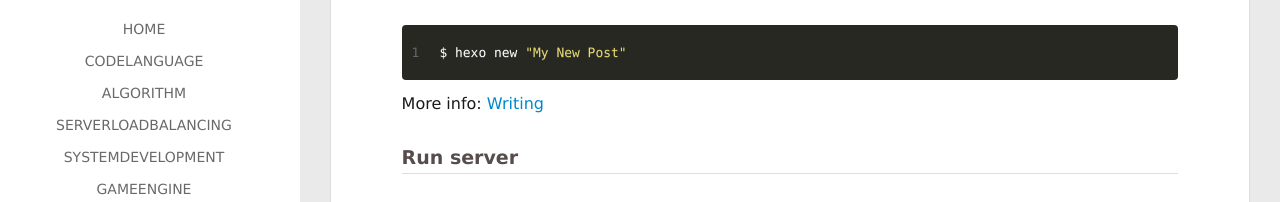
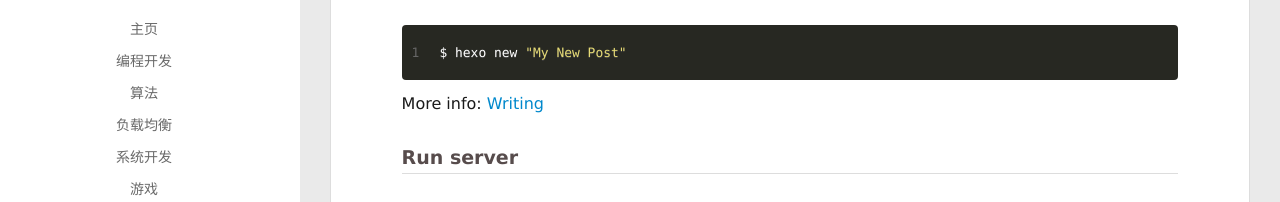
Before and after one commit to xin-zhai/xin-zhai.github.io, a plain HTML site: page 2019/12/30/hello-world/index.html in a window 1280 px wide. Shown: the part 327-529 px from the top of the page. Drawn offline with nearby package versions, Linux system fonts and the light colour scheme; some packages are replaced by stand-ins of ours; files that its build step writes are made by us from their sources; no server answers; a script that the page names is missing.

Commit message:
Site updated: 2020-01-04 19:09:23

```diff
--- a/2019/12/30/hello-world/index.html
+++ b/2019/12/30/hello-world/index.html
@@ -84,17 +84,17 @@ var _hmt = _hmt || [];
 		<nav class="header-menu">
 			<ul>
 
-				<li><a href="https://xin-zhai.github.io/">Home</a></li>
+				<li><a href="https://xin-zhai.github.io/">主页</a></li>
 
-				<li><a href="/xin-zhai.github.io/categories/CodeLanguage">CodeLanguage</a></li>
+				<li><a href="/xin-zhai.github.io/categories/%E7%BC%96%E7%A8%8B%E5%BC%80%E5%8F%91">编程开发</a></li>
 
-				<li><a href="/xin-zhai.github.io/categories/Algorithm">Algorithm</a></li>
+				<li><a href="/xin-zhai.github.io/categories/%E7%AE%97%E6%B3%95">算法</a></li>
 
-				<li><a href="/xin-zhai.github.io/categories/ServerLoadBalancing">ServerLoadBalancing</a></li>
+				<li><a href="/xin-zhai.github.io/categories/%E8%B4%9F%E8%BD%BD%E5%9D%87%E8%A1%A1">负载均衡</a></li>
 
-				<li><a href="/xin-zhai.github.io/categories/SystemDevelopment">SystemDevelopment</a></li>
+				<li><a href="/xin-zhai.github.io/categories/%E7%B3%BB%E7%BB%9F%E5%BC%80%E5%8F%91">系统开发</a></li>
 
-				<li><a href="/xin-zhai.github.io/categories/GameEngine">GameEngine</a></li>
+				<li><a href="/xin-zhai.github.io/categories/%E6%B8%B8%E6%88%8F">游戏</a></li>
 
 			</ul>
 		</nav>
@@ -180,17 +180,17 @@ var _hmt = _hmt || [];
 				<ul style="width: 70%">
 
 
-					<li style="width: 16.666666666666668%"><a href="https://xin-zhai.github.io/">Home</a></li>
+					<li style="width: 16.666666666666668%"><a href="https://xin-zhai.github.io/">主页</a></li>
 
-					<li style="width: 16.666666666666668%"><a href="/xin-zhai.github.io/categories/CodeLanguage">CodeLanguage</a></li>
+					<li style="width: 16.666666666666668%"><a href="/xin-zhai.github.io/categories/%E7%BC%96%E7%A8%8B%E5%BC%80%E5%8F%91">编程开发</a></li>
 
-					<li style="width: 16.666666666666668%"><a href="/xin-zhai.github.io/categories/Algorithm">Algorithm</a></li>
+					<li style="width: 16.666666666666668%"><a href="/xin-zhai.github.io/categories/%E7%AE%97%E6%B3%95">算法</a></li>
 
-					<li style="width: 16.666666666666668%"><a href="/xin-zhai.github.io/categories/ServerLoadBalancing">ServerLoadBalancing</a></li>
+					<li style="width: 16.666666666666668%"><a href="/xin-zhai.github.io/categories/%E8%B4%9F%E8%BD%BD%E5%9D%87%E8%A1%A1">负载均衡</a></li>
 
-					<li style="width: 16.666666666666668%"><a href="/xin-zhai.github.io/categories/SystemDevelopment">SystemDevelopment</a></li>
+					<li style="width: 16.666666666666668%"><a href="/xin-zhai.github.io/categories/%E7%B3%BB%E7%BB%9F%E5%BC%80%E5%8F%91">系统开发</a></li>
 
-					<li style="width: 16.666666666666668%"><a href="/xin-zhai.github.io/categories/GameEngine">GameEngine</a></li>
+					<li style="width: 16.666666666666668%"><a href="/xin-zhai.github.io/categories/%E6%B8%B8%E6%88%8F">游戏</a></li>
 
 				</ul>
 			</nav>
```
Also changed, not shown: archives/2019/12/index.html (+12 -12 lines), archives/2019/index.html (+12 -12 lines), archives/index.html (+12 -12 lines), index.html (+12 -12 lines).
